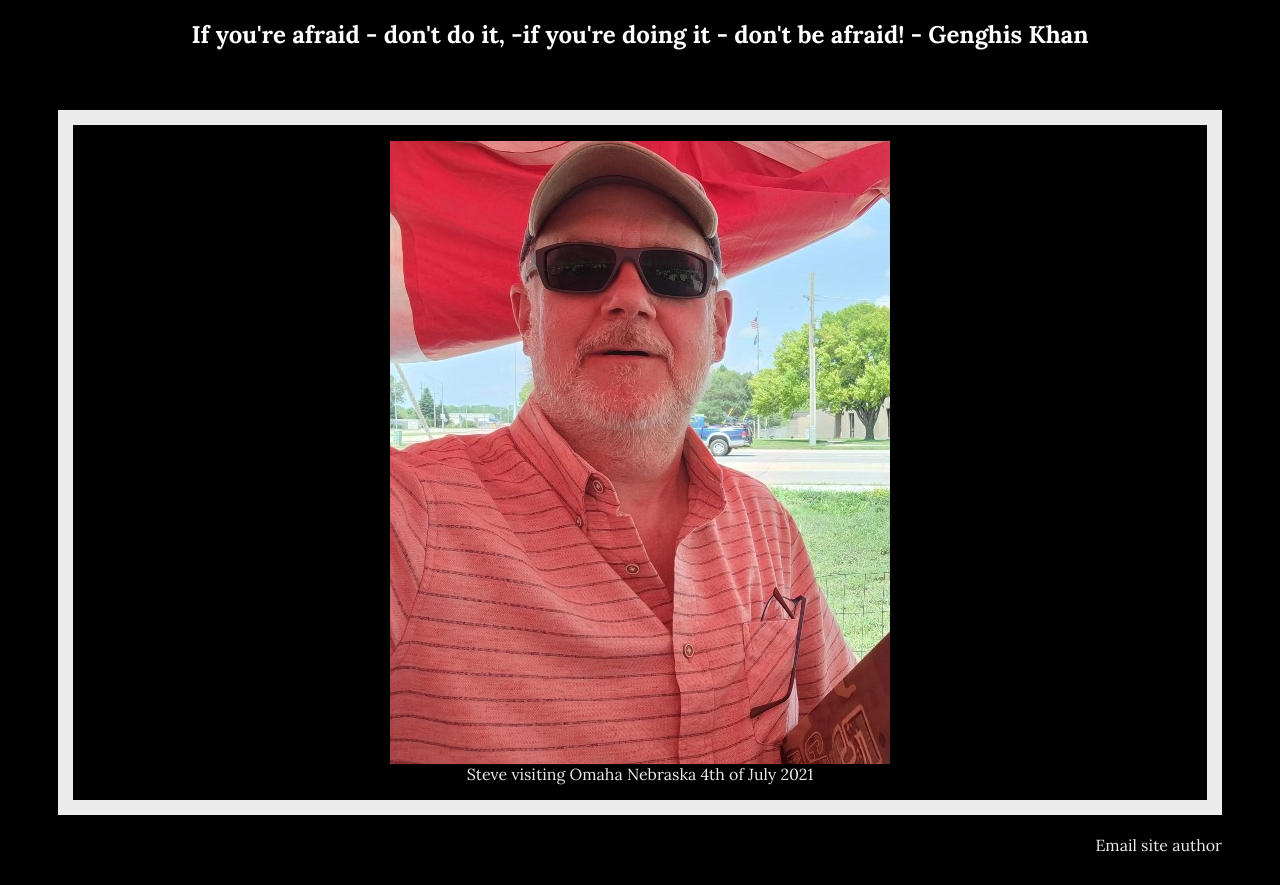
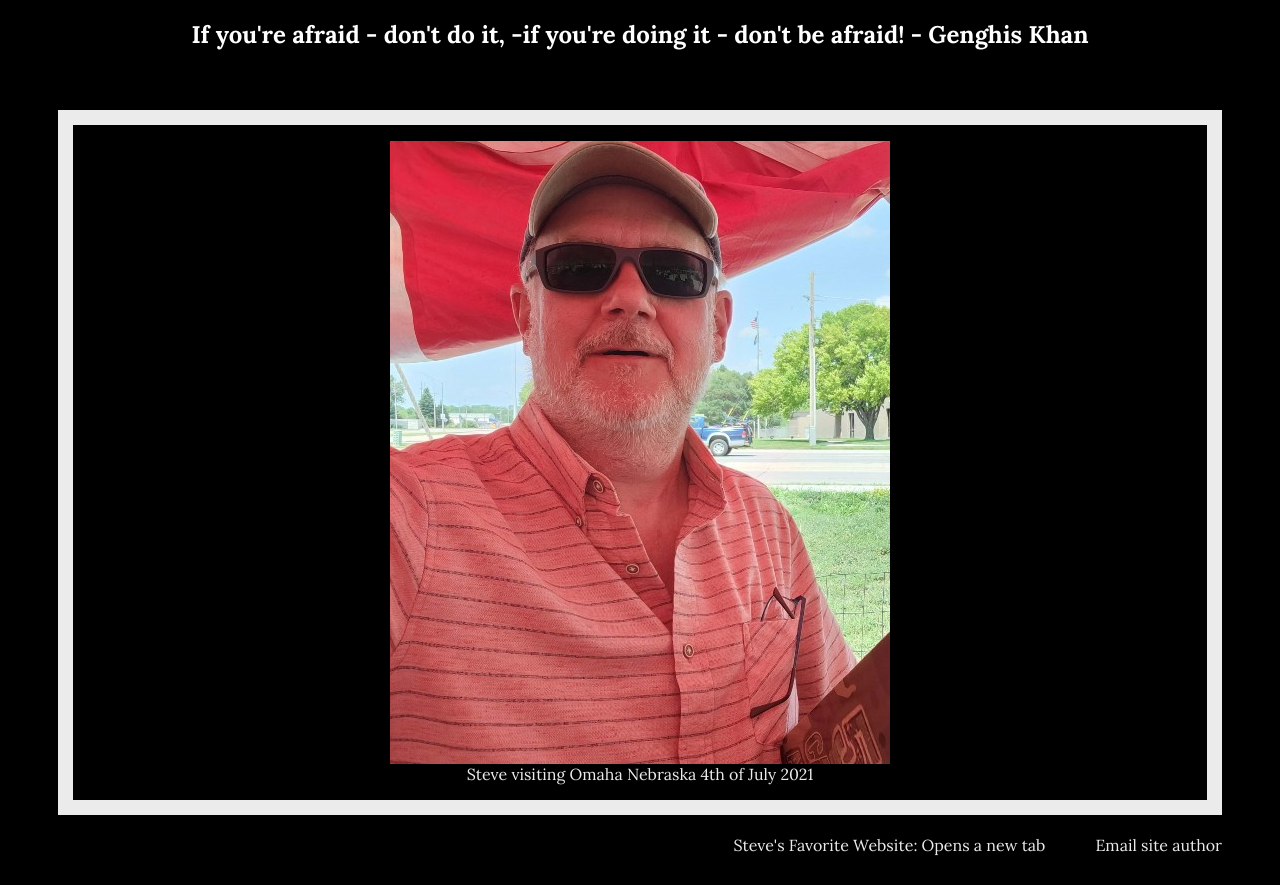
Before and after one commit to AnthonyNebel/bioSite, a plain HTML site: page index.html in a window 1280 px wide. Shown: the part 172-1057 px from the top of the page. Drawn offline with Linux system fonts and the light colour scheme.

Commit message:
updating bioSite

```diff
--- a/index.html
+++ b/index.html
@@ -22,6 +22,7 @@
       afraid! - Genghis Khan
     </h2>
   </header>
+  <!--Border collapse?-->
   <div id="index">
     <figure>
       <img src="images/steve_home2.jpg"alt="Picture of Steve
@@ -31,6 +32,7 @@
   </div>
 <footer>
   <a href="mailto: anebel@my365.bellevue.edu">Email site author</a>
+  <a href="https://www.nationalparkstraveler.org/" target="_blank">Steve's Favorite Website: Opens a new tab</a>
 </footer>
 </body>
 </html>
```
Also changed, not shown: about.html (+1 -0 lines), career.html (+1 -0 lines), hobbies.html (+1 -0 lines).
